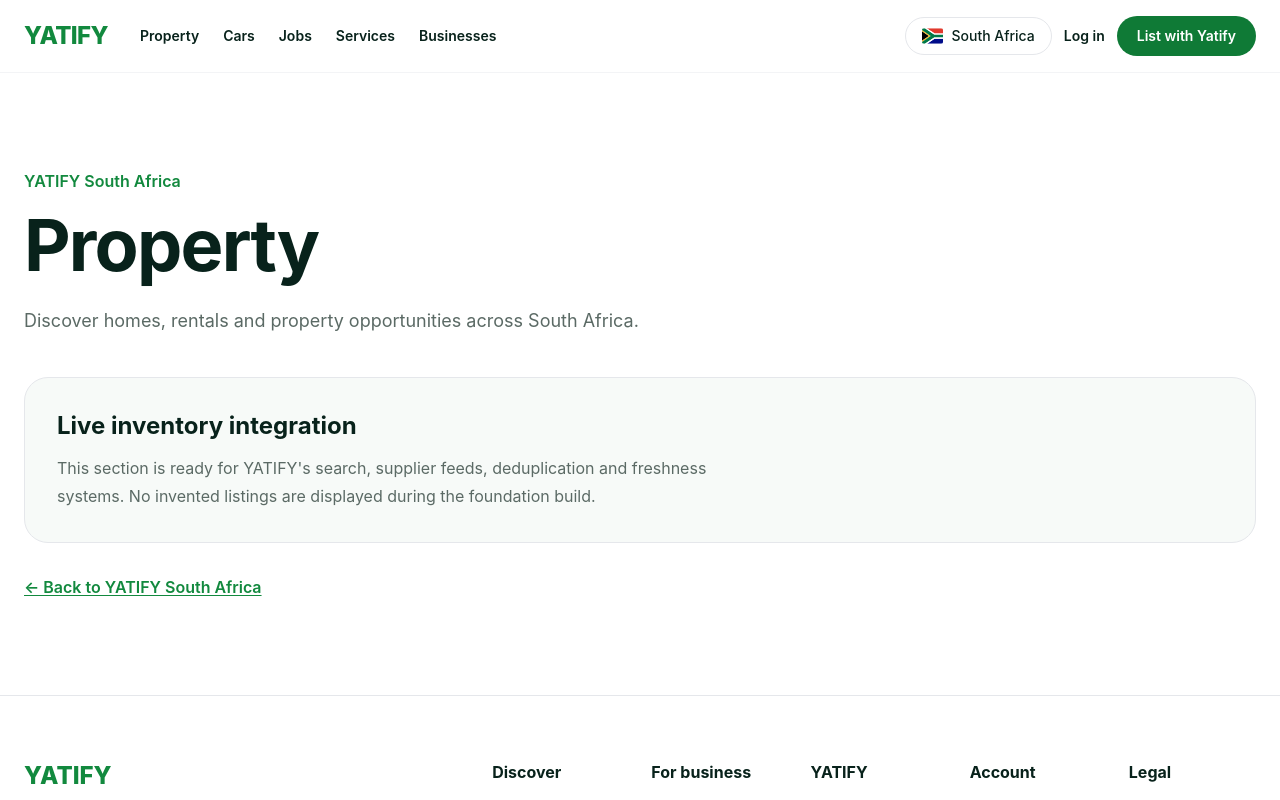
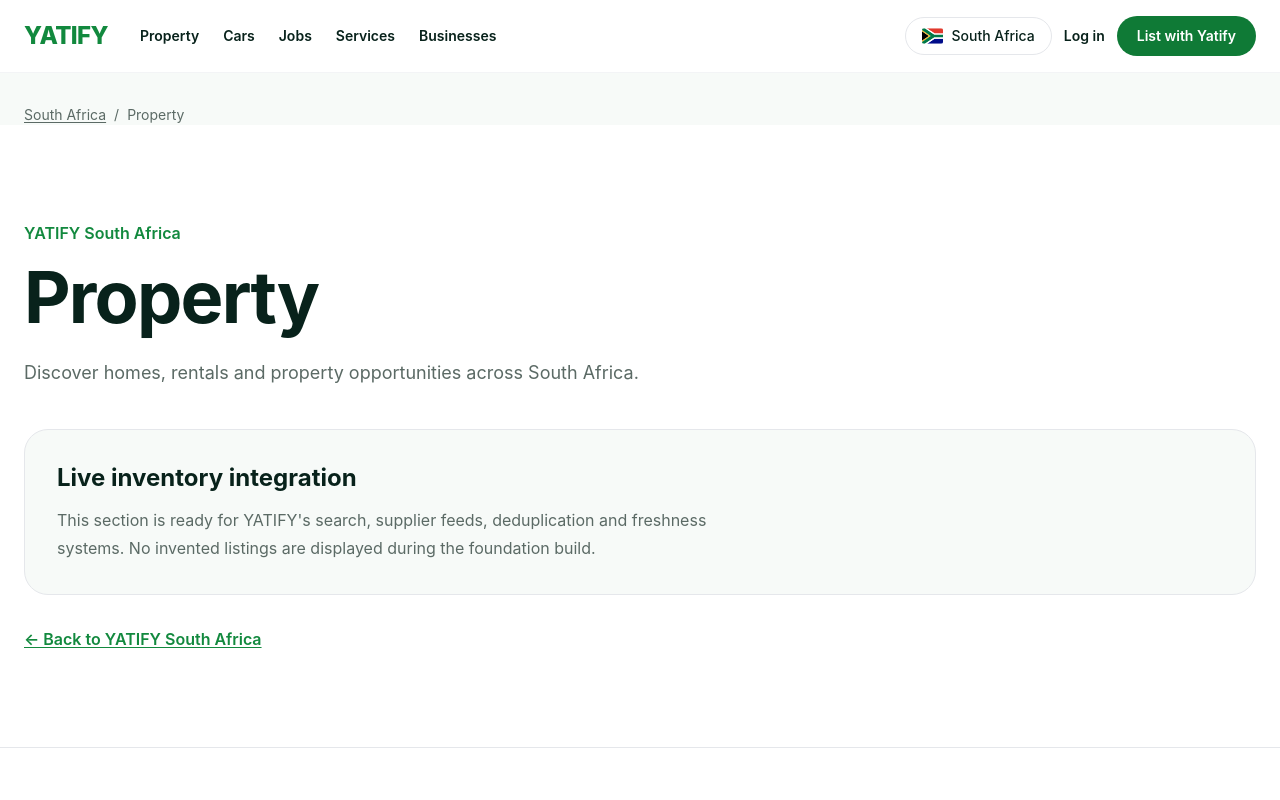
Before and after one commit to DocMunyati/yatify, a Next.js app in the folder apps/web/: page /za/property in a window 1280 px wide. Shown: the top 800 px of the page. Built offline with nearby package versions, Linux system fonts and the light colour scheme.

Commit message:
Add shared vertical structured data

```diff
--- a/apps/web/app/za/businesses/page.tsx
+++ b/apps/web/app/za/businesses/page.tsx
@@ -13,7 +13,9 @@
 export default function BusinessesPage() {
   return (
     <VerticalLanding
-      title="Businesses"
+
+        path="/za/businesses/"
+        title="Businesses"
       description="Discover useful businesses and providers operating near you."
     />
   );
--- a/apps/web/app/za/cars/page.tsx
+++ b/apps/web/app/za/cars/page.tsx
@@ -13,7 +13,9 @@
 export default function CarsPage() {
   return (
     <VerticalLanding
-      title="Cars"
+
+        path="/za/cars/"
+        title="Cars"
       description="Discover new and used vehicles from dealers and trusted vehicle providers."
     />
   );
--- a/apps/web/app/za/jobs/page.tsx
+++ b/apps/web/app/za/jobs/page.tsx
@@ -13,7 +13,9 @@
 export default function JobsPage() {
   return (
     <VerticalLanding
-      title="Jobs"
+
+        path="/za/jobs/"
+        title="Jobs"
       description="Discover job opportunities from employers, recruiters and approved sources."
     />
   );
--- a/apps/web/app/za/property/page.tsx
+++ b/apps/web/app/za/property/page.tsx
@@ -13,7 +13,9 @@
 export default function PropertyPage() {
   return (
     <VerticalLanding
-      title="Property"
+
+        path="/za/property/"
+        title="Property"
       description="Discover homes, rentals and property opportunities across South Africa."
     />
   );
--- a/apps/web/app/za/services/page.tsx
+++ b/apps/web/app/za/services/page.tsx
@@ -13,7 +13,9 @@
 export default function ServicesPage() {
   return (
     <VerticalLanding
-      title="Services"
+
+        path="/za/services/"
+        title="Services"
       description="Find professionals and service providers for the work you need done."
     />
   );
--- a/apps/web/components/VerticalLanding.tsx
+++ b/apps/web/components/VerticalLanding.tsx
@@ -5,17 +5,95 @@
 type VerticalLandingProps = {
   title: string;
   description: string;
+  path: string;
 };
 
 export default function VerticalLanding({
   title,
   description,
+  path,
 }: VerticalLandingProps) {
+  const pageUrl = `https://yatify.africa${path}`;
+
+  const verticalBreadcrumbSchema = {
+    "@context": "https://schema.org",
+    "@type": "BreadcrumbList",
+    "@id": `${pageUrl}#breadcrumb`,
+    itemListElement: [
+      {
+        "@type": "ListItem",
+        position: 1,
+        name: "YATIFY",
+        item: "https://yatify.africa/",
+      },
+      {
+        "@type": "ListItem",
+        position: 2,
+        name: "South Africa",
+        item: "https://yatify.africa/za/",
+      },
+      {
+        "@type": "ListItem",
+        position: 3,
+        name: title,
+        item: pageUrl,
+      },
+    ],
+  };
+
+  const verticalCollectionSchema = {
+    "@context": "https://schema.org",
+    "@type": "CollectionPage",
+    "@id": `${pageUrl}#collection`,
+    url: pageUrl,
+    name: `${title} South Africa`,
+    description,
+    isPartOf: {
+      "@id": "https://yatify.africa/#website",
+    },
+    about: {
+      "@id": "https://yatify.africa/za/#country",
+    },
+  };
+
   return (
     <>
       <SiteHeader />
 
+      <script
+        type="application/ld+json"
+        dangerouslySetInnerHTML={{
+          __html: JSON.stringify(verticalBreadcrumbSchema),
+        }}
+      />
+
+      <script
+        type="application/ld+json"
+        dangerouslySetInnerHTML={{
+          __html: JSON.stringify(verticalCollectionSchema),
+        }}
+      />
+
       <main>
+        <div className="mx-auto max-w-7xl px-6 pt-8">
+          <nav
+            aria-label="Breadcrumb"
+            className="text-sm text-yatify-muted"
+          >
+            <Link
+              href="/za/"
+              className="hover:text-yatify-brand"
+            >
+              South Africa
+            </Link>
+
+            <span aria-hidden="true" className="mx-2">
+              /
+            </span>
+
+            <span aria-current="page">{title}</span>
+          </nav>
+        </div>
         <section className="bg-white py-24">
           <div className="mx-auto max-w-7xl px-6">
             <p className="font-semibold text-yatify-brand">
```
